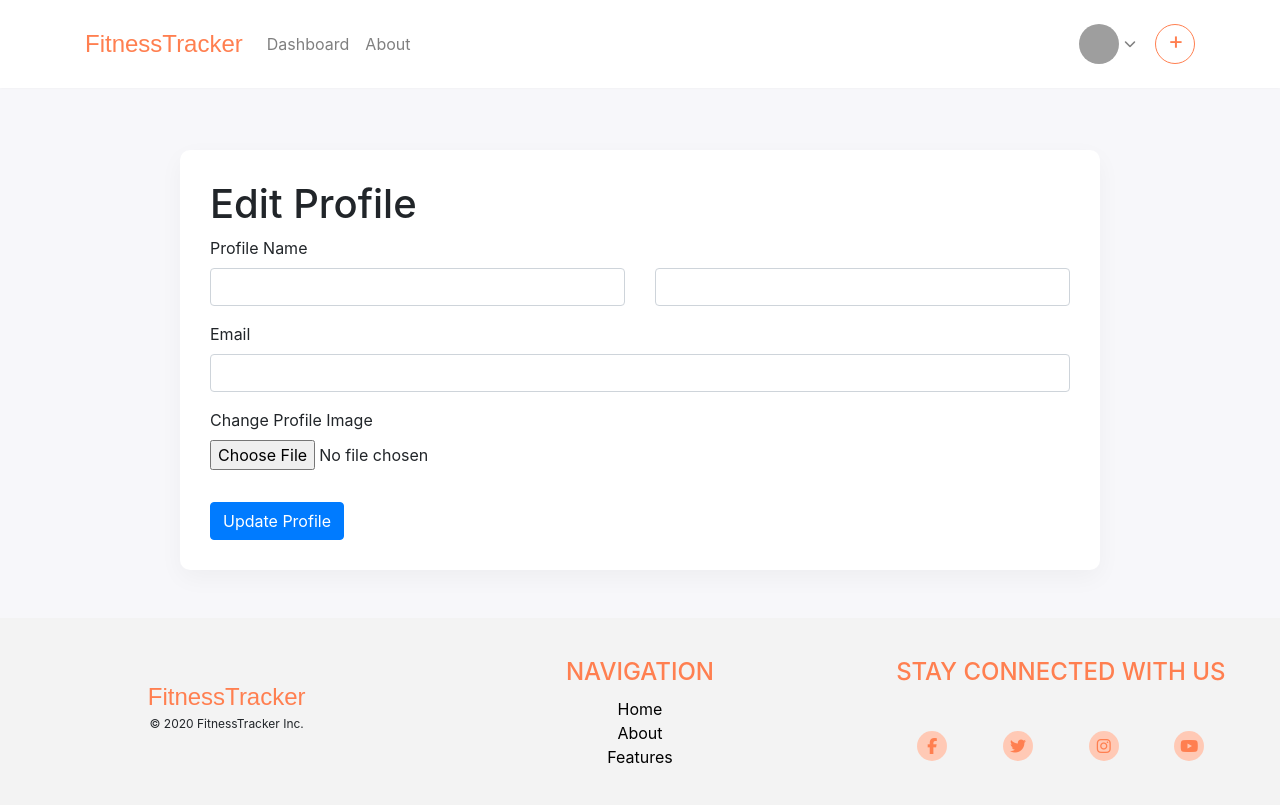
After one commit to pmarre/fitness-tracker, a Flask app: template templates/editprofile.html in a window 1280 px wide. The commit adds this page. Run offline with Flask 2, Linux system fonts and the light colour scheme; the template is opened without the code that fills it, so the values that code supplies are empty; some libraries are stand-ins or nearby versions; some web fonts are replaced; grey boxes are pictures that could not be loaded.

Commit message:
Added edit profile page, fixed signup page error

```diff
--- a/app.py
+++ b/app.py
@@ -26,11 +26,11 @@ def login():
 def validate_login():
     email = request.form.get("email")
     password = request.form.get("password")
-    session.pop('user_email', None)
+    session.pop('user_id', None)
     if mongo.db.current_users.find_one({'email': email, 'password': password}) != None:
         user = mongo.db.current_users.find_one({'email': email})
         user_id = user['_id']
-        session['user_email'] = email
+        session['user_id'] = str(user_id)
         return redirect(url_for('dashboard', user_id=user_id))
     else:
         flash('Login unsuccessful')
@@ -39,7 +39,7 @@ def validate_login():
 
 @app.route('/logout')
 def logout():
-    session.pop('user_email', None)
+    session.pop('user_id', None)
     return render_template('login.html')
 
 
@@ -54,13 +54,14 @@ def dashboard(user_id):
     # for x in recent_workouts_dict:
     #     print(x)
     user = mongo.db.current_users.find_one({'_id': ObjectId(user_id)})
-    count_workouts = mongo.db.workouts.find({'user_id': user_id}).count()
+    count_workouts = mongo.db.workouts.find(
+        {'user_id': user_id}).count()
 
     if user == None:
         return redirect(url_for("login"))
 
-    if session.get('user_email'):
-        if session['user_email'] == user['email']:
+    if session.get('user_id'):
+        if session['user_id'] == str(user['_id']):
             workout_dict = mongo.db.workouts.find(
                 {'user_id': user_id}).sort([('workout_date', -1)])
             recent_workout = mongo.db.workouts.find(
@@ -135,16 +136,20 @@ def sign_up_page():
 
     if password_1 != password_2:
         print("passwords don't match")
+        # add flash message
         return render_template('sign-up.html')
     elif mongo.db.current_users.find_one({'email': email}) != None:
+        # add flash message
         print("email already exists")
         return render_template('sign-up.html')
     else:
+        session.pop('user_id', None)
         mongo.db.current_users.insert_one(
             {'first_name': f_name, 'last_name': l_name, 'email': email, 'password': password_1, 'profile_image': new_name})
         if mongo.db.current_users.find_one({'email': email}) != None:
             user = mongo.db.current_users.find_one({'email': email})
             user_id = user['_id']
+            session['user_id'] = str(user_id)
             return redirect(url_for('dashboard', user_id=user_id))
 
 
@@ -206,10 +211,35 @@ def update_workout(workout_id):
     return redirect(url_for('dashboard', user_id=id))
 
 
+@app.route('/edit_profile/<user_id>')
+def edit_profile(user_id):
+    user = mongo.db.current_users.find_one({"_id": ObjectId(user_id)})
+    return render_template('editprofile.html', user=user)
+
+
+@app.route('/update_profile/<user_id>', methods=['GET', 'POST'])
+def update_profile(user_id):
+    user = mongo.db.current_users.find_one({"_id": ObjectId(user_id)})
+    if request.files['profile_image_update'].filename == '':
+        img = user['profile_image']
+    else:
+        updated_img = request.files['profile_image_update']
+        img = uuid.uuid1().hex
+        mongo.save_file(img, updated_img)
+
+    mongo.db.current_users.update({"_id": ObjectId(user_id)}, {
+        'first_name': request.form.get('first_name'),
+        'last_name': request.form.get('last_name'),
+        'email': request.form.get('email'),
+        'password': request.form.get('password'),
+        'profile_image': img})
+    return redirect(url_for('dashboard', user_id=user_id))
+
+
 if __name__ == '__main__':
     # for local deployment:
-    # app.run(debug=True)
+    app.run(debug=True)
 
     # for deployment to Heroku:
-    app.run(host=os.environ.get('IP'),
-            port=int(os.environ.get('PORT')), debug=True)
+    # app.run(host=os.environ.get('IP'),
+#            port=int(os.environ.get('PORT')), debug=True)
--- a/static/css/style.css
+++ b/static/css/style.css
@@ -293,3 +293,8 @@ nav .footer-h4 {
 .form-group {
   padding: 0;
 }
+
+.edit-profile-form-container,
+.dashboard-container {
+  min-height: calc(100vh - 340px) !important;
+}
--- /dev/null
+++ b/templates/editprofile.html
@@ -0,0 +1,141 @@
+{% extends 'base.html' %} {% block dash_link %}
+<a class="nav-link" href="{{url_for('dashboard', user_id=user._id)}}"
+  >Dashboard <span class="sr-only">(current)</span></a
+>
+{%endblock%}{% block full_nav %}
+<li class="nav-link dropdown">
+  <a
+    class="nav-link dropdown-toggle"
+    data-toggle="dropdown"
+    href="#"
+    role="button"
+    aria-haspopup="true"
+    aria-expanded="false"
+    ><div class="row nav-profile-container align-items-center">
+      <div
+        class="nav-image"
+        style="background-image: url({{url_for('file', filename=user['profile_image'])}});"
+      ></div>
+      <i class="fas fa-chevron-down col"></i></div
+  ></a>
+  <div class="dropdown-menu">
+    <a
+      class="dropdown-item"
+      href="{{ url_for('edit_profile', user_id=user._id)}}"
+      >Edit Profile</a
+    >
+    <div class="dropdown-divider"></div>
+    <a class="dropdown-item logout-link" href="{{ url_for('logout' )}}"
+      >Log Out</a
+    >
+  </div>
+</li>
+<li class="nav-item align-self-center">
+  <a
+    href="{{url_for('addworkout', user_id=user._id)}}"
+    class="add-workout-btn btn"
+    >&plus;</a
+  >
+</li>
+{% endblock %} {% block mobile_nav %}
+<li class="nav-link dropdown" id="mobile-nav-dropdown">
+  <a
+    id="mobile-nav-dropdown"
+    class="nav-link dropdown-toggle"
+    data-toggle="dropdown"
+    href="#"
+    role="button"
+    aria-haspopup="true"
+    aria-expanded="false"
+    >{{user.first_name}} {{user.last_name}}
+    <i class="fas fa-chevron-down col"></i
+  ></a>
+  <div class="dropdown-menu">
+    <a class="dropdown-item" href="#">Edit Profile</a>
+    <div class="dropdown-divider"></div>
+    <a class="dropdown-item logout-link" href="{{ url_for('logout' )}}"
+      >Log Out</a
+    >
+  </div>
+</li>
+<li class="nav-item align-self-center">
+  <a
+    href="{{url_for('addworkout', user_id=user._id)}}"
+    class="add-workout-btn-mobile nav-link"
+    >Add Workout</a
+  >
+</li>
+{% endblock %}{% block content%}
+<div class="row justify-content-center edit-profile-form-container">
+  <div class="col-10 align-self-center">
+    <form
+      action="{{ url_for('update_profile', user_id=user._id) }}"
+      method="POST"
+      class="form add-workout-form row mb-5"
+      enctype="multipart/form-data"
+    >
+      <h1 class="form-title">Edit Profile</h1>
+      <div class="form-group col-12">
+        <div class="col-12 p-0">
+          <div class="row">
+            <label class="col-12 add-workout-label" for="first_name"
+              >Profile Name</label
+            >
+            <div class="input-group col-12 col-md-6 mb-3">
+              <input
+                type="text"
+                class="form-control"
+                id="first_name"
+                name="first_name"
+                value="{{user.first_name}}"
+              />
+            </div>
+            <div class="input-group col-12 col-md-6 mb-3">
+              <input
+                type="text"
+                class="form-control"
+                id="last_name"
+                name="last_name"
+                value="{{user.last_name}}"
+              />
+            </div>
+          </div>
+        </div>
+        <div class="form-group col-12" id="workout-distance-container">
+          <label for="email" class="col-12 add-workout-label p-0">Email</label>
+          <div class="input-group">
+            <input
+              type="email"
+              name="email"
+              id="email"
+              class="form-control"
+              value="{{user.email}}"
+            />
+          </div>
+          <input
+            type="password"
+            name="password"
+            id="password"
+            class="form-control"
+            value="{{user.password}}"
+            hidden
+          />
+        </div>
+        <div class="form-group col-12">
+          <label for="profile_image_update" id="image-label"
+            >Change Profile Image</label
+          >
+          <input
+            type="file"
+            class="col-12 p-0"
+            name="profile_image_update"
+            id="profile_image_update"
+            aria-describedby="profileimg"
+          />
+        </div>
+      </div>
+      <button type="submit" class="btn btn-primary">Update Profile</button>
+    </form>
+  </div>
+</div>
+{%endblock%}
```
Also changed, not shown: templates/dashboard.html (+8 -2 lines).
